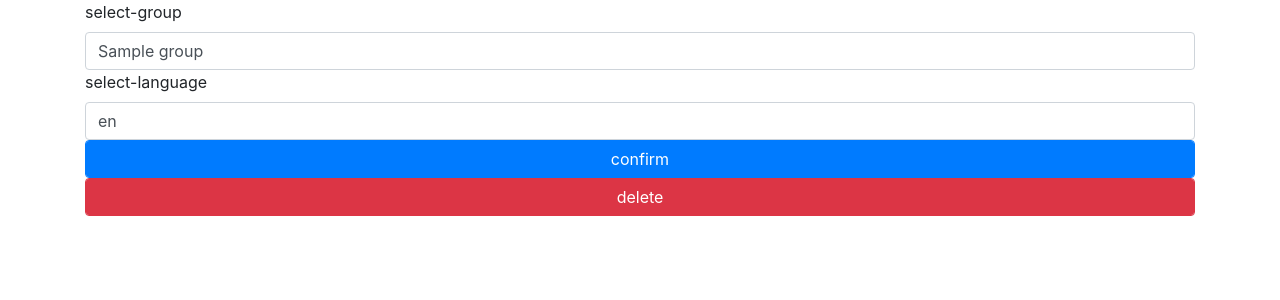
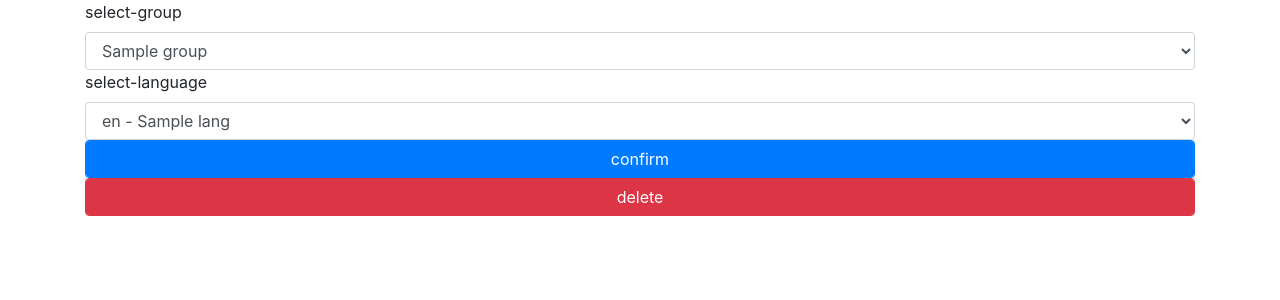
Before and after one commit to wikimedia/labs-tools-watch-translations, a Python web app: template src/templates/edit.html in a window 1280 px wide. Shown: the part 56-356 px from the top of the page. Run offline with Jinja, Linux system fonts and the light colour scheme; the template is opened without the code that fills it: most values are stand-ins (such as "Sample title", 1, 10 or a date in 2020); some libraries are stand-ins or nearby versions.

Commit message:
Revert "Use input+datalist instead of select"
This reverts commit 51a4750994aa9e29462848582ec47b7b379fb202.

Change-Id: If37498d988e54945e368989803d80c430f98bc06

```diff
--- a/src/templates/edit.html
+++ b/src/templates/edit.html
@@ -5,19 +5,17 @@
     <form method="post">
         <input type="hidden" name="type" value="edit">
         <label for="watch-group">{{ _("select-group") }}</label>
-        <input class="form-control" type="text" name="group" id="watch-group" {% if translation.group %}value="{{translation.group}}"{% endif %} list="watch-group-datalist">
-        <datalist id="watch-group-datalist">
+        <select class="form-control" name="group" id="watch-group">
             {% for group in messagegroups %}
-            <option value="{{group.id}}">{{group.label}}</option>
+            <option {% if translation.group==group.id %}selected{% endif %} value="{{group.id}}">{{group.label}}</option>
             {% endfor %}
-        </datalist>
+        </select>
         <label for="watch-language">{{ _("select-language") }}</label>
-        <input type="text" name="language" list="watch-language-list" {% if translation.language %}value="{{translation.language}}"{% endif %} class="form-control" id="watch-language">
-        <datalist name="language" id="watch-language-list">
+        <select name="language" id="watch-language" class="form-control">
             {% for lang in languages %}
-            <option value="{{lang}}">{{lang}} - {{languages[lang].name}}</option>
+            <option {% if translation.language==lang %}selected{% endif %} value="{{lang}}">{{lang}} - {{languages[lang].name}}</option>
             {% endfor %}
-        </datalist>
+        </select>
         <input class="btn btn-primary form-control" type="submit" value="{{ _("confirm") }}">
     </form>
     <form method="post">
```
